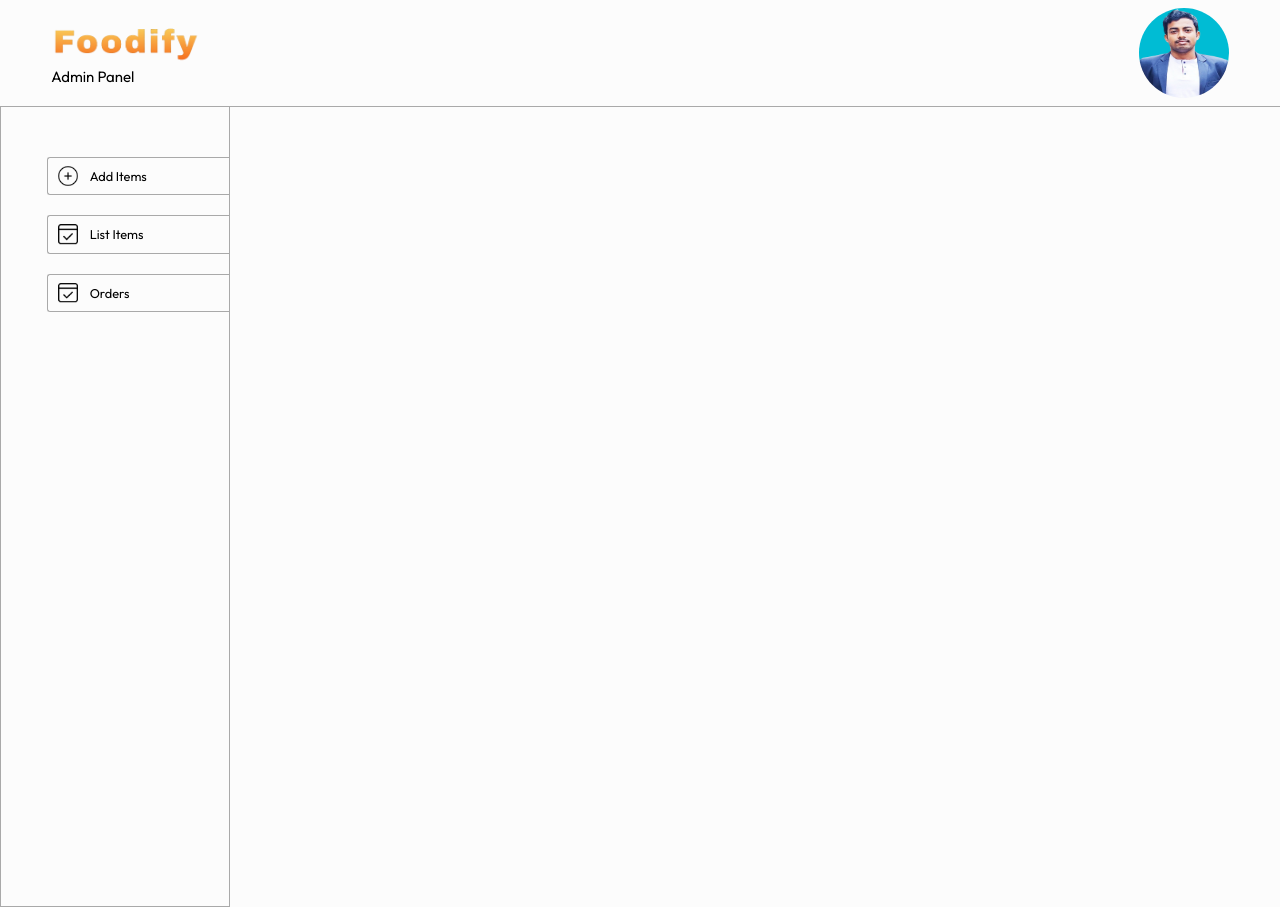
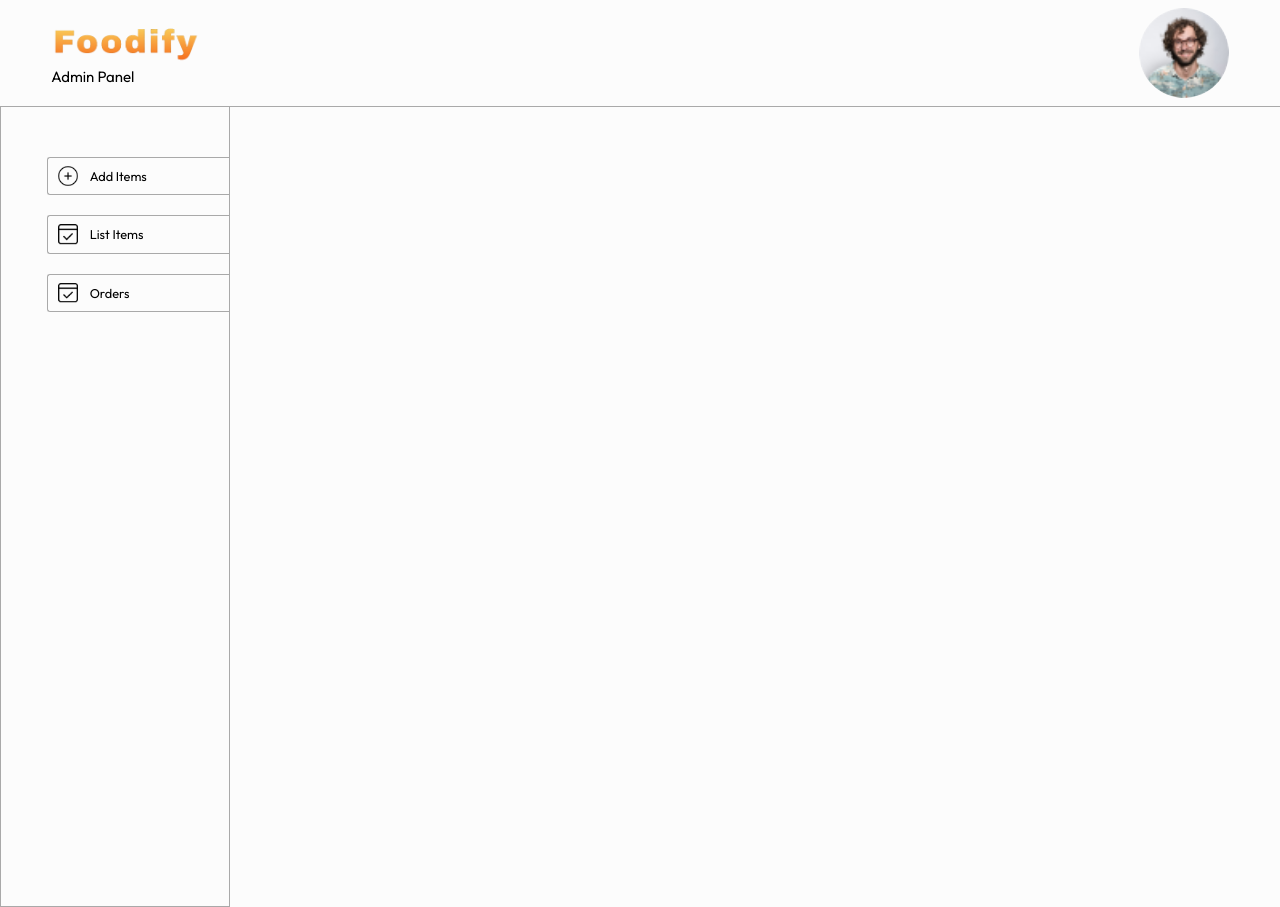
Before and after one commit to Gobinda-hub/Foodify, a React (Vite) app in the folder admin/: page / in a window 1280 px wide. Built offline with nearby package versions, Linux system fonts and the light colour scheme.

Commit message:
Update Navbar.jsx

```diff
--- a/admin/src/components/Navbar/Navbar.jsx
+++ b/admin/src/components/Navbar/Navbar.jsx
@@ -10,7 +10,7 @@ const Navbar = () => {
         <img className='logo' src={assets.logo2} alt="" />
         <p>Admin Panel</p>
       </div>
-      <img className='profile' src={assets.profile_image2} alt="" />
+      <img className='profile' src={assets.profile_image} alt="" />
     </div>
   )
 }
```
